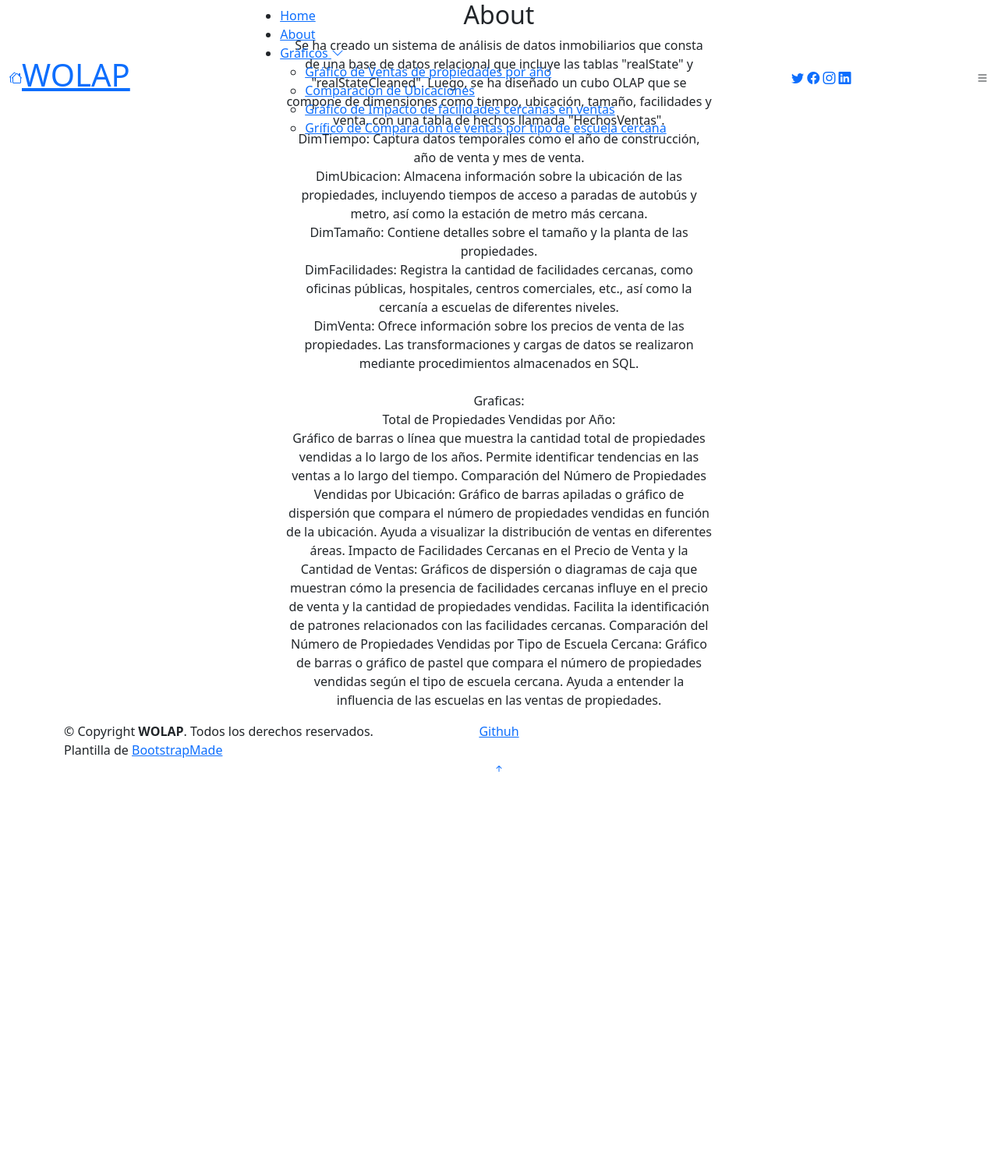
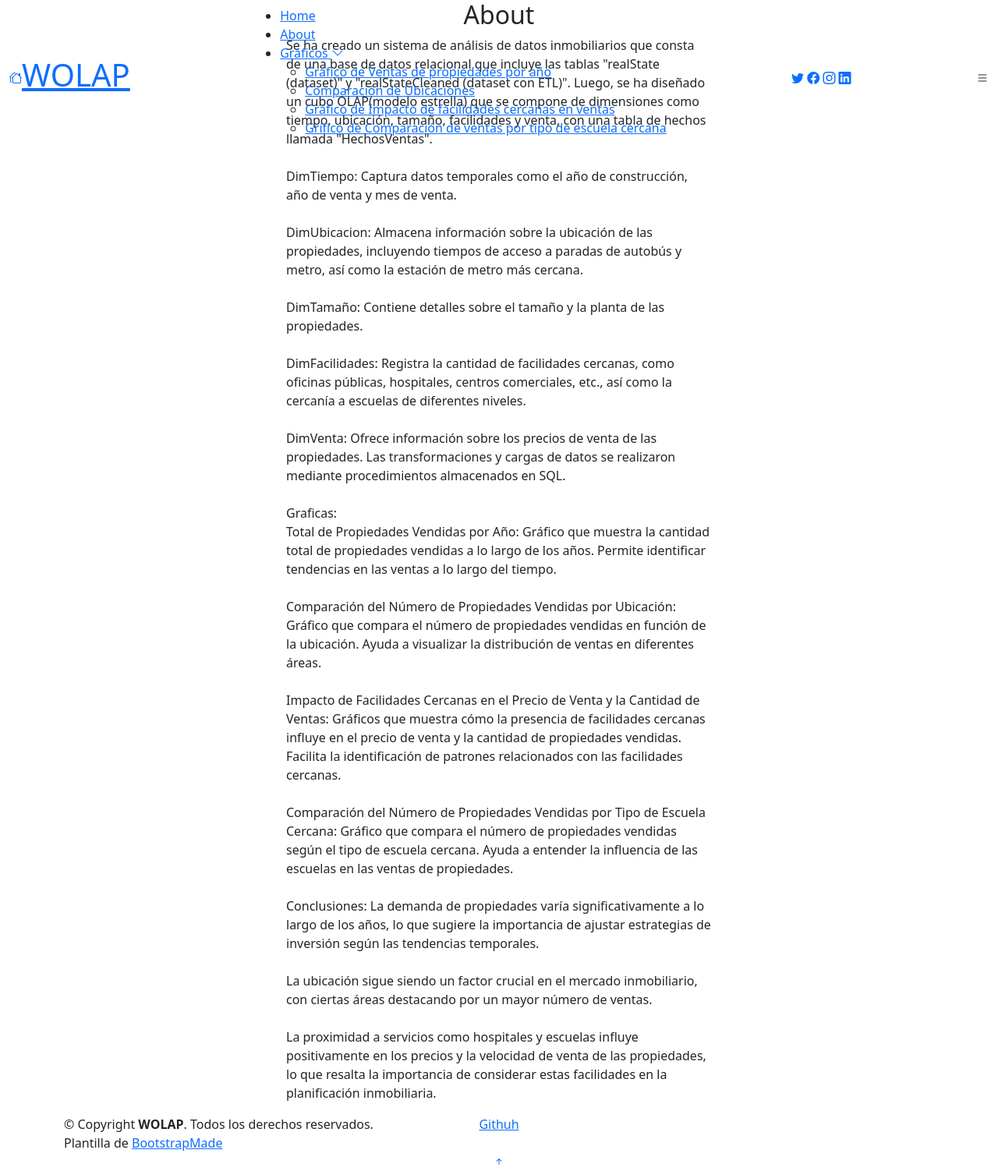
Before and after one commit to antho72f/ProyectoDatawerehouse, a Django app: page /webOlap/about in a window 1280 px wide. Shown: the whole page at 78% size. Before the commit the page ends 990 px from the top, so only its background shows below. Run offline with Django 4.2, Linux system fonts and the light colour scheme; some libraries are stand-ins or nearby versions.

Commit message:
Ultima actualización en el about

```diff
--- a/webOlap/templates/about.html
+++ b/webOlap/templates/about.html
@@ -8,36 +8,49 @@
       <div class="row d-flex justify-content-center">
         <div class="col-lg-6 text-center">
           <h2>About</h2>
-          <p>Se ha creado un sistema de análisis de datos inmobiliarios que consta de una base de datos relacional que incluye las tablas "realState" y "realStateCleaned". Luego, se ha diseñado un cubo OLAP que se compone de dimensiones como tiempo, ubicación, tamaño, facilidades y venta, con una tabla de hechos llamada "HechosVentas".
+          <p style="text-align: left;">
+            Se ha creado un sistema de análisis de datos inmobiliarios que consta de una base de datos relacional que incluye las tablas "realState (dataset)" y "realStateCleaned (dataset con ETL)". Luego, se ha diseñado un cubo OLAP(modelo estrella) que se compone de dimensiones como tiempo, ubicación, tamaño, facilidades y venta, con una tabla de hechos llamada "HechosVentas".
+            <br>
             <br>
             DimTiempo: Captura datos temporales como el año de construcción, año de venta y mes de venta.
             <br>
+            <br>
             DimUbicacion: Almacena información sobre la ubicación de las propiedades, incluyendo tiempos de acceso a paradas de autobús y metro, así como la estación de metro más cercana.
+            <br>
             <br>
             DimTamaño: Contiene detalles sobre el tamaño y la planta de las propiedades.
             <br>
+            <br>
             DimFacilidades: Registra la cantidad de facilidades cercanas, como oficinas públicas, hospitales, centros comerciales, etc., así como la cercanía a escuelas de diferentes niveles.
             <br>
-            DimVenta: Ofrece información sobre los precios de venta de las propiedades.
-            Las transformaciones y cargas de datos se realizaron mediante procedimientos almacenados en SQL.
+            <br>
+            DimVenta: Ofrece información sobre los precios de venta de las propiedades. Las transformaciones y cargas de datos se realizaron mediante procedimientos almacenados en SQL.
             <br>
             <br>
             Graficas:
             <br>
-            Total de Propiedades Vendidas por Año:
+            Total de Propiedades Vendidas por Año: Gráfico  que muestra la cantidad total de propiedades vendidas a lo largo de los años. Permite identificar tendencias en las ventas a lo largo del tiempo.
             <br>
-            Gráfico de barras o línea que muestra la cantidad total de propiedades vendidas a lo largo de los años. Permite identificar tendencias en las ventas a lo largo del tiempo.
-            Comparación del Número de Propiedades Vendidas por Ubicación:
-
-            Gráfico de barras apiladas o gráfico de dispersión que compara el número de propiedades vendidas en función de la ubicación. Ayuda a visualizar la distribución de ventas en diferentes áreas.
-            Impacto de Facilidades Cercanas en el Precio de Venta y la Cantidad de Ventas:
-
-            Gráficos de dispersión o diagramas de caja que muestran cómo la presencia de facilidades cercanas influye en el precio de venta y la cantidad de propiedades vendidas. Facilita la identificación de patrones relacionados con las facilidades cercanas.
-            Comparación del Número de Propiedades Vendidas por Tipo de Escuela Cercana:
-
-            Gráfico de barras o gráfico de pastel que compara el número de propiedades vendidas según el tipo de escuela cercana. Ayuda a entender la influencia de las escuelas en las ventas de propiedades.</p>
-
-          <a class="cta-btn" href="https://github.com/antho72f/ProyectoDatawerehouse.git">Githuh</a>
+            <br>
+            Comparación del Número de Propiedades Vendidas por Ubicación: Gráfico que compara el número de propiedades vendidas en función de la ubicación. Ayuda a visualizar la distribución de ventas en diferentes áreas.
+            <br>
+            <br>
+            Impacto de Facilidades Cercanas en el Precio de Venta y la Cantidad de Ventas: Gráficos  que muestra cómo la presencia de facilidades cercanas influye en el precio de venta y la cantidad de propiedades vendidas. Facilita la identificación de patrones relacionados con las facilidades cercanas.
+            <br>
+            <br>
+            Comparación del Número de Propiedades Vendidas por Tipo de Escuela Cercana: Gráfico que compara el número de propiedades vendidas según el tipo de escuela cercana. Ayuda a entender la influencia de las escuelas en las ventas de propiedades.
+            <br>
+            <br>
+            Conclusiones:
+            La demanda de propiedades varía significativamente a lo largo de los años, lo que sugiere la importancia de ajustar estrategias de inversión según las tendencias temporales.
+            <br>
+            <br>
+            La ubicación sigue siendo un factor crucial en el mercado inmobiliario, con ciertas áreas destacando por un mayor número de ventas.
+            <br>
+            <br>
+            La proximidad a servicios como hospitales y escuelas influye positivamente en los precios y la velocidad de venta de las propiedades, lo que resalta la importancia de considerar estas facilidades en la planificación inmobiliaria.
+        </p>
+          <a class="cta-btn" href="https://github.com/antho72f/ProyectoDatawerehouse.git" Target="_blank">Githuh</a>
 
         </div>
       </div>
```
Also changed, not shown: 1 other file.
